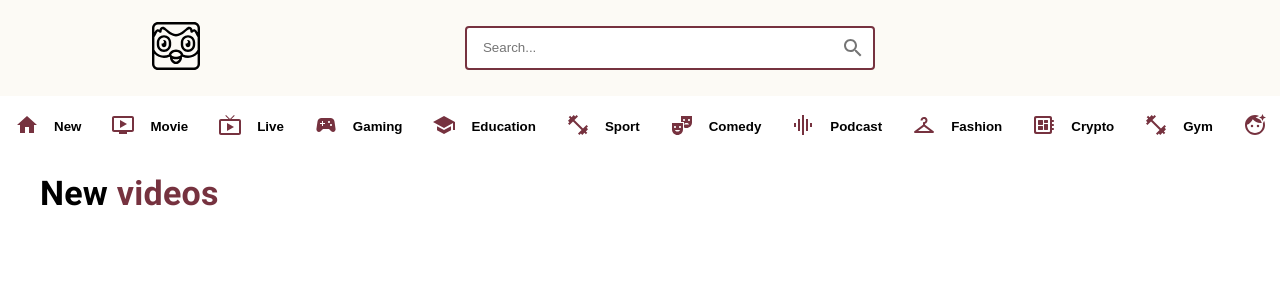
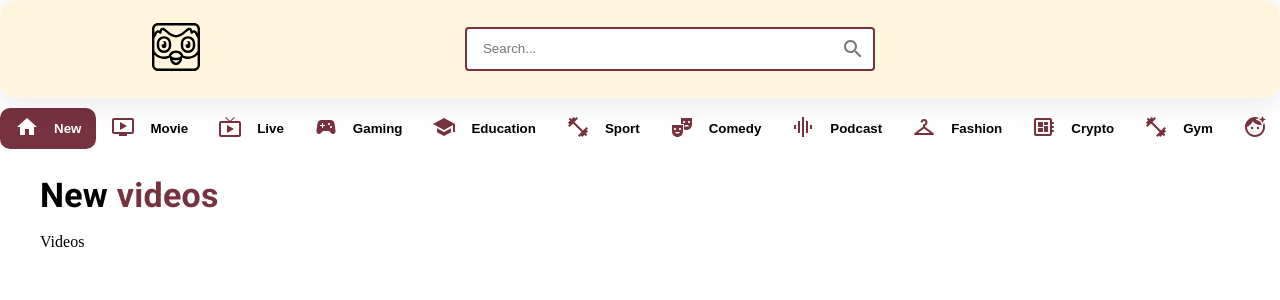
Before and after one commit to Sanat630/YouTube-clone, a React (Create React App) app: page / in a window 1280 px wide. Shown: the top 300 px of the page. Built offline with nearby package versions, Linux system fonts and the light colour scheme.

Commit message:
fix: navbar transparenr

```diff
--- a/src/components/category/category.jsx
+++ b/src/components/category/category.jsx
@@ -4,12 +4,20 @@ import { category } from "../../constants";
 import { colors } from "../../constants/colors";
 
 
-const Category = () => {
+const Category = ({ selectedCategoryHandler, selectedCategory}) => {
   return (
     <Stack direction={'row'} sx={{ overflowX: "scroll"}}>
         {category.map(item => (
-            <button key={item.name} className='category-btn' style={{ borderRadius: '10px'}}>
-                <span style={{color: colors.secondary, marginRight: "15px" }}>{item.icon}</span>
+            <button key={item.name}
+            className='category-btn'
+            style={{ borderRadius: '10px', background: item.name === selectedCategory && colors.secondary,
+            color: item.name === selectedCategory && "#fff",
+          }}
+            onClick={() => selectedCategoryHandler(item.name)}
+            >
+                <span style={{
+                  color: item.name === selectedCategory ? "#fff" : colors.secondary,
+                  marginRight: "15px" }}>{item.icon}</span>
                 <span style={{opacity: '1'}}>{item.name}</span>
             </button>
         ))}
--- a/src/components/main/main.jsx
+++ b/src/components/main/main.jsx
@@ -6,14 +6,19 @@ import { Category } from "../";
 
 const Main = () => {
   const [selectedCategory, setselectedCategory] = useState("New")
+  const selectedCategoryHandler = category => setselectedCategory(category)
   return (
     <Stack>
-      <Category />
+      <Category
+      selectedCategoryHandler={selectedCategoryHandler}
+      selectedCategory={selectedCategory}
+      />
       <Box p={2} sx={{ height:'90vh'}}>
         <Container maxWidth={'90%'}>
           <Typography variant='h4' fontWeight={"bold"} mb={2}>
             {selectedCategory} <span style={{color: colors.secondary}}>videos</span>
           </Typography>
+          Videos
         </Container>
       </Box>
     </Stack>
--- a/src/components/navbar/navbar.jsx
+++ b/src/components/navbar/navbar.jsx
@@ -2,7 +2,6 @@ import React from 'react'
 import { Stack, Box} from "@mui/material";
 import { Link } from "react-router-dom";
 import { logo } from "../../constants";
-import { colors } from "../../constants/colors";
 import { SearchBar } from "../";
 
 
@@ -14,7 +13,13 @@ const Navbar = () => {
       justifyContent={'space-around'}
       p={2}
       sx={
-        {position: 'sticky', top: 0, zIndex: 999, background: colors.primary,}}
+        {position: 'sticky', top: 0, zIndex: 999,
+        background: "#ffc32f2b",
+        borderRadius: "16px",
+        boxShadow: "0 4px 30px rgba(0, 0, 0, 0.1)",
+        backdropFilter: "blur(5px)",
+        WebkitBackdropFilter: "blur(5px)",
+        border: "1px solid rgba(255, 255, 255, 0.3)"}}
       >
       <Link to={"/"} >
       <img src={logo} alt='' height={60}/>
```
